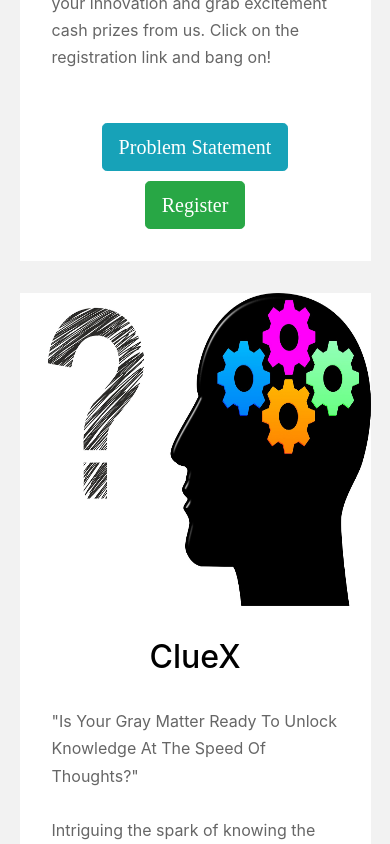
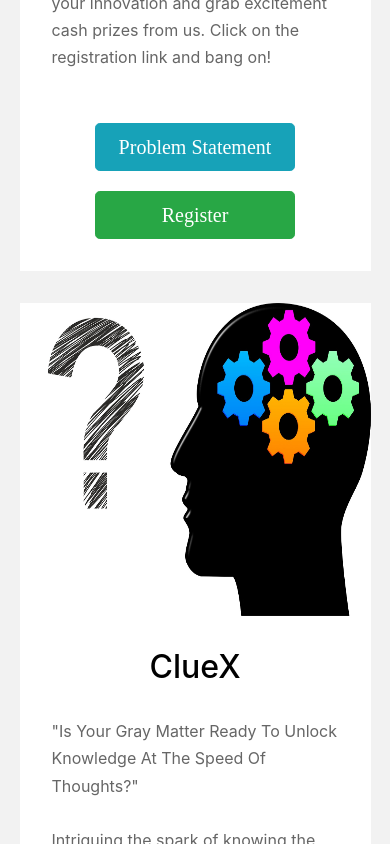
Before and after one commit to Somsubhra1/UOSC-20, a plain HTML site: page index.html in a window 390 px wide. Shown: the part 2080-2924 px from the top of the page. Drawn offline with nearby package versions, Linux system fonts and the light colour scheme; a web font is replaced by a local one.

Commit message:
changed buttons to same size

```diff
--- a/assets/css/main.css
+++ b/assets/css/main.css
@@ -4405,6 +4405,10 @@ h2.my-5 {
 	margin-right: 10px;
 }
 
+.ps-btn, .register-btn {
+	width: 200px;
+}
+
 @media screen and (max-width: 700px) {
 	.event-writeup, .sub-desc {
 		font-size: 1em !important;
@@ -4416,3 +4420,9 @@ h2.my-5 {
 		margin-right: 0px;
 	}
 }
+
+@media screen and (max-width: 520px) {
+	.ps-btn {
+		margin-bottom: 10px;
+	}
+}
```
